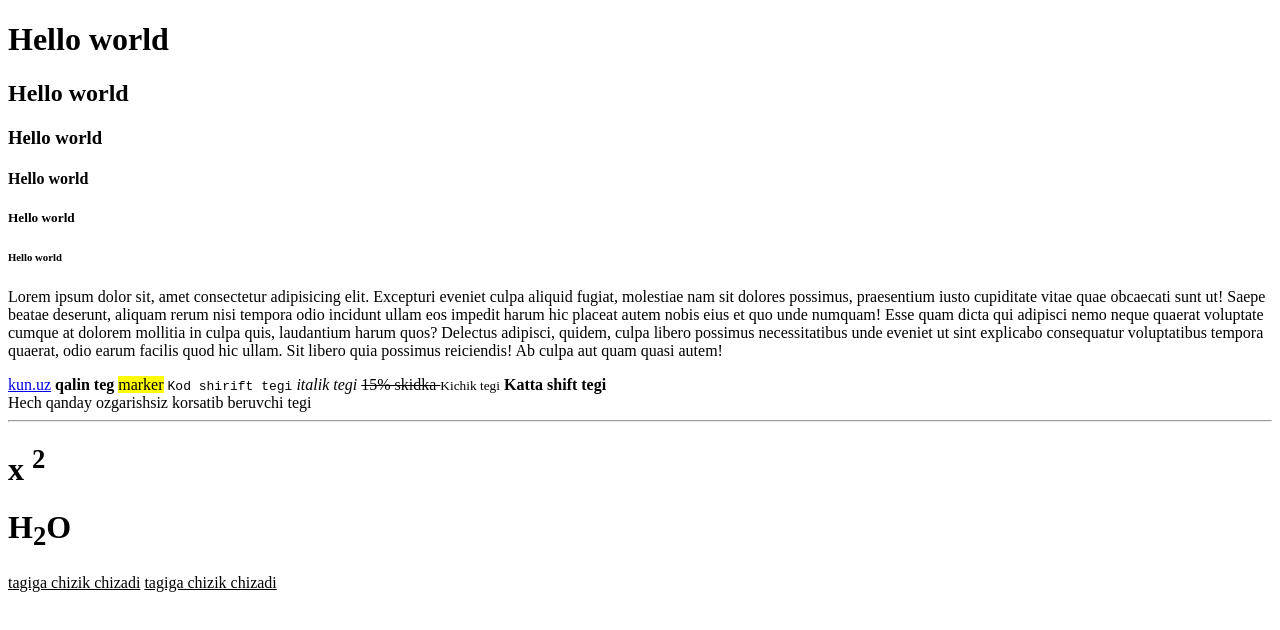
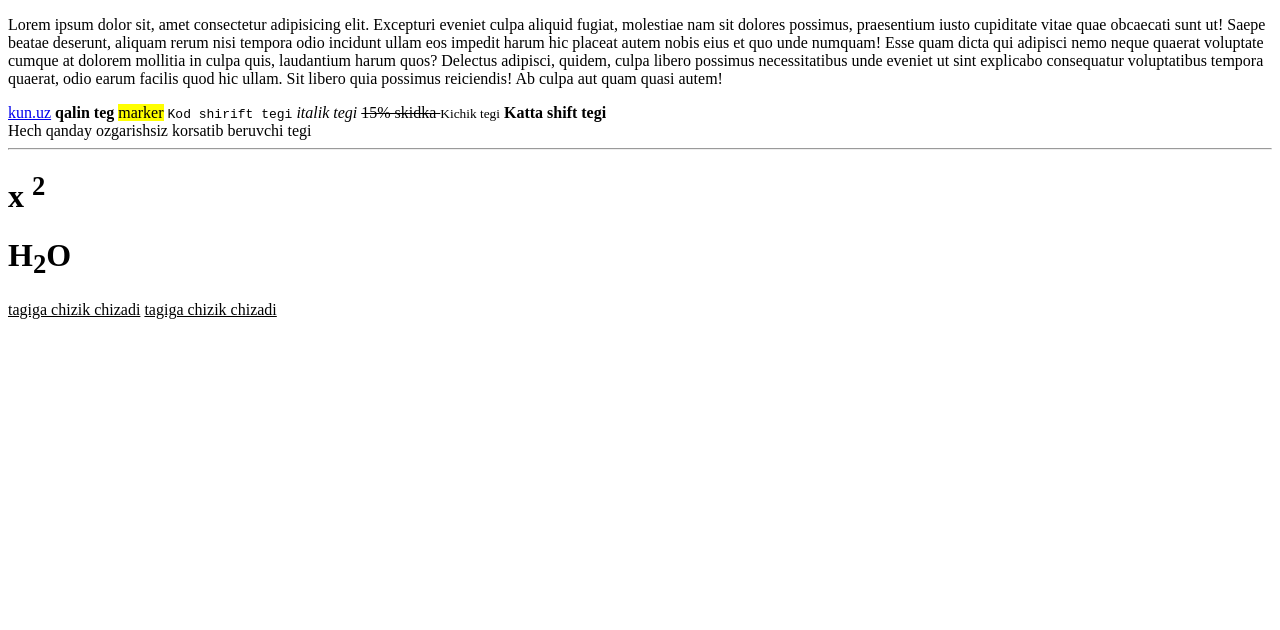
Before and after one commit to sherzodqodirov/Sherzod-Lessons, a plain HTML site: page lesson1/index.html in a window 1280 px wide. Drawn offline with Linux system fonts and the light colour scheme.

Commit message:
index.html
xochu izmenit

```diff
--- a/lesson1/index.html
+++ b/lesson1/index.html
@@ -9,12 +9,7 @@
 </head>
 
 <body>
-    <h1>Hello world</h1>
-    <h2>Hello world</h2>
-    <h3>Hello world</h3>
-    <h4>Hello world</h4>
-    <h5>Hello world</h5>
-    <h6>Hello world</h6>
+
 
     <p>Lorem ipsum dolor sit, amet consectetur adipisicing elit. Excepturi eveniet culpa aliquid fugiat, molestiae nam
         sit dolores possimus, praesentium iusto cupiditate vitae quae obcaecati sunt ut! Saepe beatae deserunt, aliquam
```
